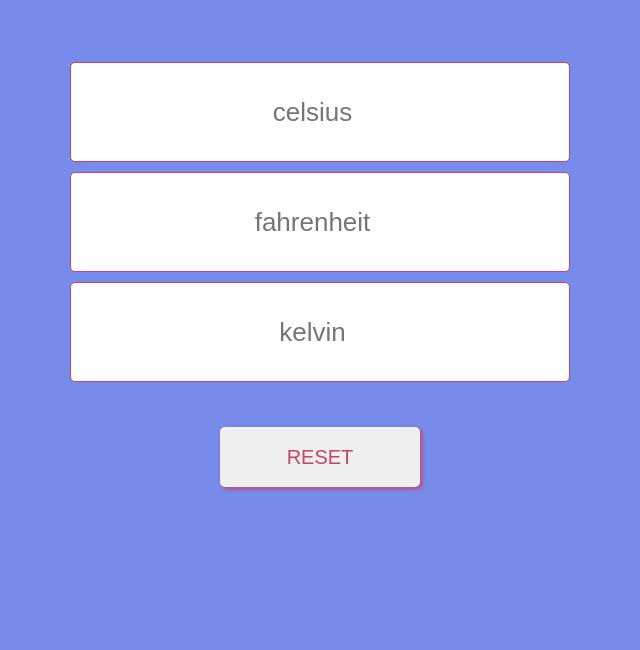
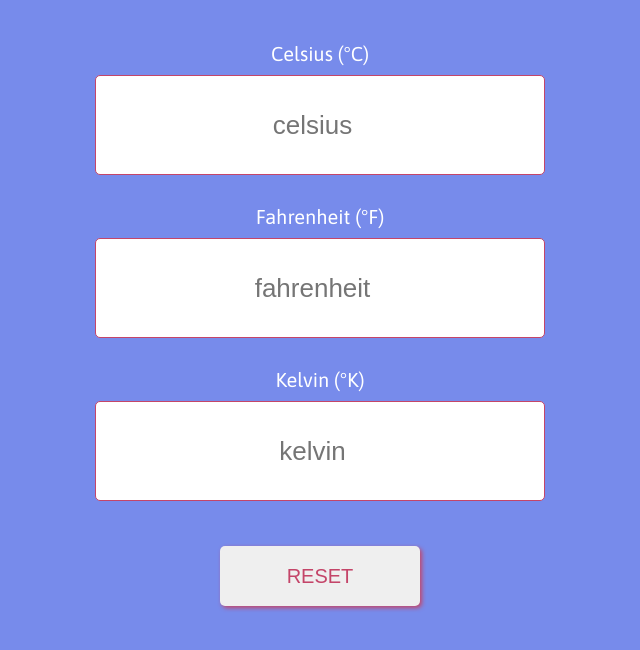
Before and after one commit to WieMon/temperature-converter-vJS, a website: page index.html in a window 1280 px wide. Shown: the part 116-766 px from the top of the page, without its empty margins (320-960 px from the left). Drawn offline with Linux system fonts and the light colour scheme.

Commit message:
Add labels

```diff
--- a/index.html
+++ b/index.html
@@ -12,12 +12,15 @@
     </header>
     <div class="container">
       <div class="temperature_div">
+        <label>Celsius (°C)</label>
         <input id="celsius_inp" type="number" placeholder="celsius">
       </div>
       <div class="temperature_div">
+        <label>Fahrenheit (°F)</label>
         <input id="fahrenheit_inp" type="number" placeholder="fahrenheit">
       </div>
       <div class="temperature_div">
+        <label>Kelvin (°K)</label>
         <input id="kelvin_inp" type="number" placeholder="kelvin">
       </div>
       <div class="reset_div">
--- a/sass/style.scss
+++ b/sass/style.scss
@@ -27,7 +27,7 @@ body {
           Converter
 ==============================*/
 header {
-  padding: 20px;
+  padding: 20px 0 0 0;
   text-align: center;
   color: $color-light;
   text-shadow: 1px 1px $color-red;
@@ -41,16 +41,24 @@ header {
 }
 
 .container {
-  padding: 40px;
+  padding: 20px;
   text-align: center;
 }
 
 .temperature_div {
+  display: flex;
+  flex-direction: column;
   padding: 5px;
 }
 
-input[type=number] {
-  width: 500px;
+label {
+  margin: 20px 0 10px 0;
+  font-size: 20px;
+  color: $color-light;
+}
+
+input {
+  width: 450px;
   height: 100px;
   margin: 0 auto;
   text-align: center;
```
Also changed, not shown: css/style.css, 1 other file.
